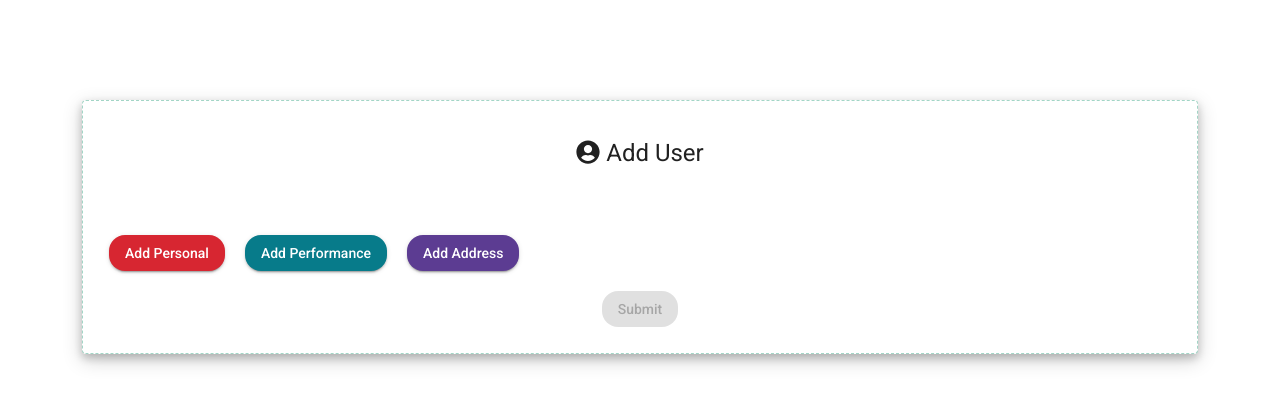
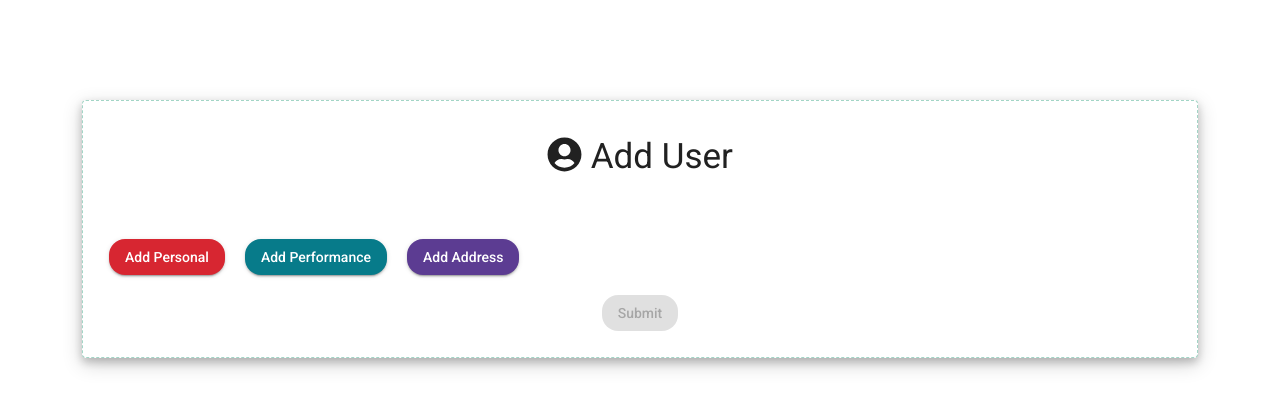
Before and after one commit to Web-Developm/student-application, an Angular app: page /form in a window 1280 px wide. Shown: the top 408 px of the page. Built offline with nearby package versions, Linux system fonts and the light colour scheme.

Commit message:
changed the design

```diff
--- a/src/app/form1/form1.component.html
+++ b/src/app/form1/form1.component.html
@@ -5,7 +5,7 @@
 
 
   <mat-card class="card">
-    <h1 class="mat-h1" align="center"><i class="fas fa-user-circle"></i> Add User</h1>
+    <h1 class="mat-h1" align="center" class="user"><i class="fas fa-user-circle"></i> Add User</h1>
 
     <mat-card-content>
       <button (click)="addPersonal()" mat-raised-button class="personal">Add Personal</button>
```
Also changed, not shown: src/app/form1/form1.component.css (line endings or trailing spaces).
